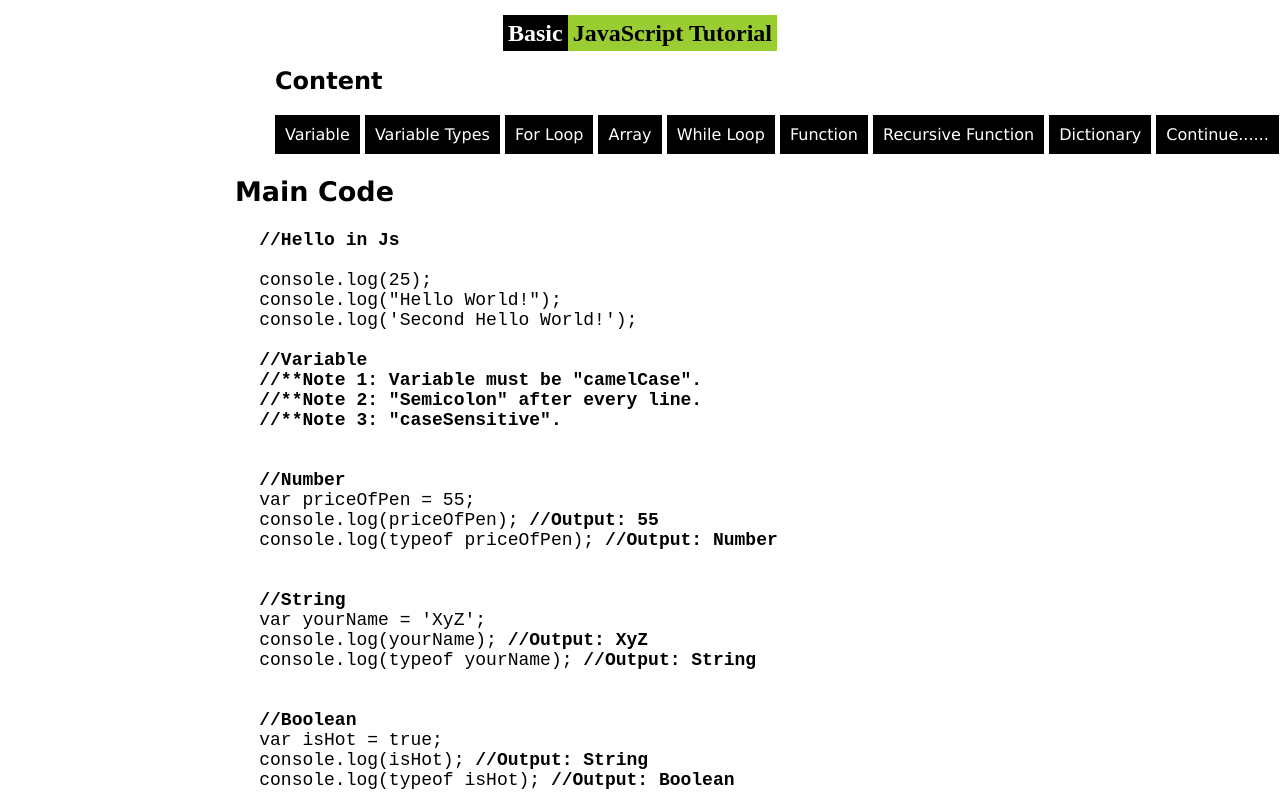
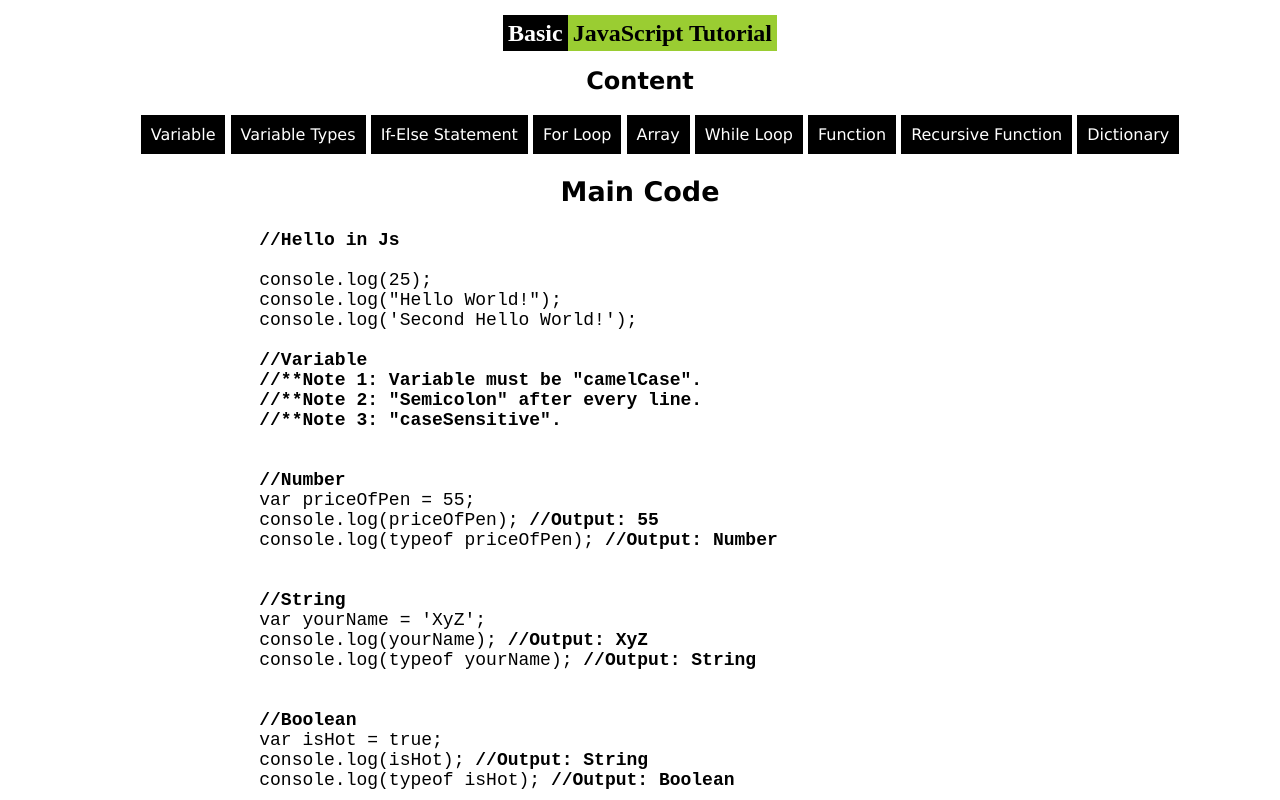
Before and after one commit to mohit838/JavaScript-Tutorial, a plain HTML site: page index.html in a window 1280 px wide. Shown: the top 800 px of the page. Drawn offline with Linux system fonts and the light colour scheme.

Commit message:
add more

```diff
--- a/index.html
+++ b/index.html
@@ -24,13 +24,13 @@
                     <ul>
                         <li>Variable</li>
                         <li>Variable Types</li>
+                        <li>If-Else Statement</li>
                         <li>For Loop</li>
                         <li>Array</li>
                         <li>While Loop</li>
                         <li>Function</li>
                         <li>Recursive Function</li>
                         <li>Dictionary</li>
-                        <li>Continue......</li>
                     </ul>
                 </div>
                 <div class="code">
--- a/style.css
+++ b/style.css
@@ -18,14 +18,11 @@ body {
     padding: 5px;
 }
 
-.content-head {
-    margin-left: 40px;
-}
 
 .table {
-    text-align: left;
+    text-align: center;
     font-family: Verdana, Geneva, Tahoma, sans-serif;
-    margin-left: 235px;
+    /* margin-left: 235px; */
 }
 
 .table ul li{
```
